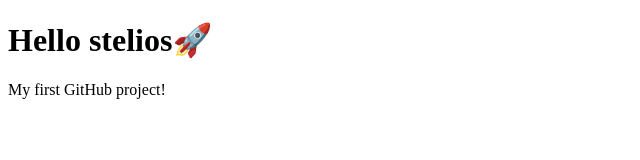
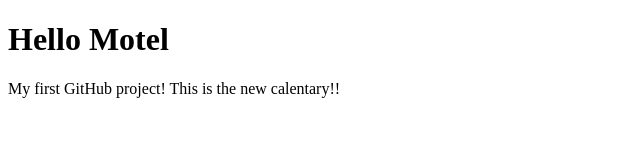
Before and after one commit to sthermiotis00/Hello-Web, a plain HTML site: page index.html in a window 1280 px wide. Shown: the whole page, without its empty margins (0-640 px from the left). Drawn offline with Linux system fonts and the light colour scheme.

Commit message:
feat: update heading text

```diff
--- a/index.html
+++ b/index.html
@@ -2,10 +2,12 @@
 <html lang="en">
   <head>
     <meta charset="UTF-8" />
-    <title>Hello steliosefwgwg</title>
+    <title>Hello World</title>
   </head>
   <body>
-    <h1>Hello stelios🚀</h1>
-    <p>My first GitHub project!</p>
+    <h1>Hello Motel</h1>
+    <p>My first GitHub project!
+        This is the new calentary!!
+    </p>
   </body>
 </html>
```
